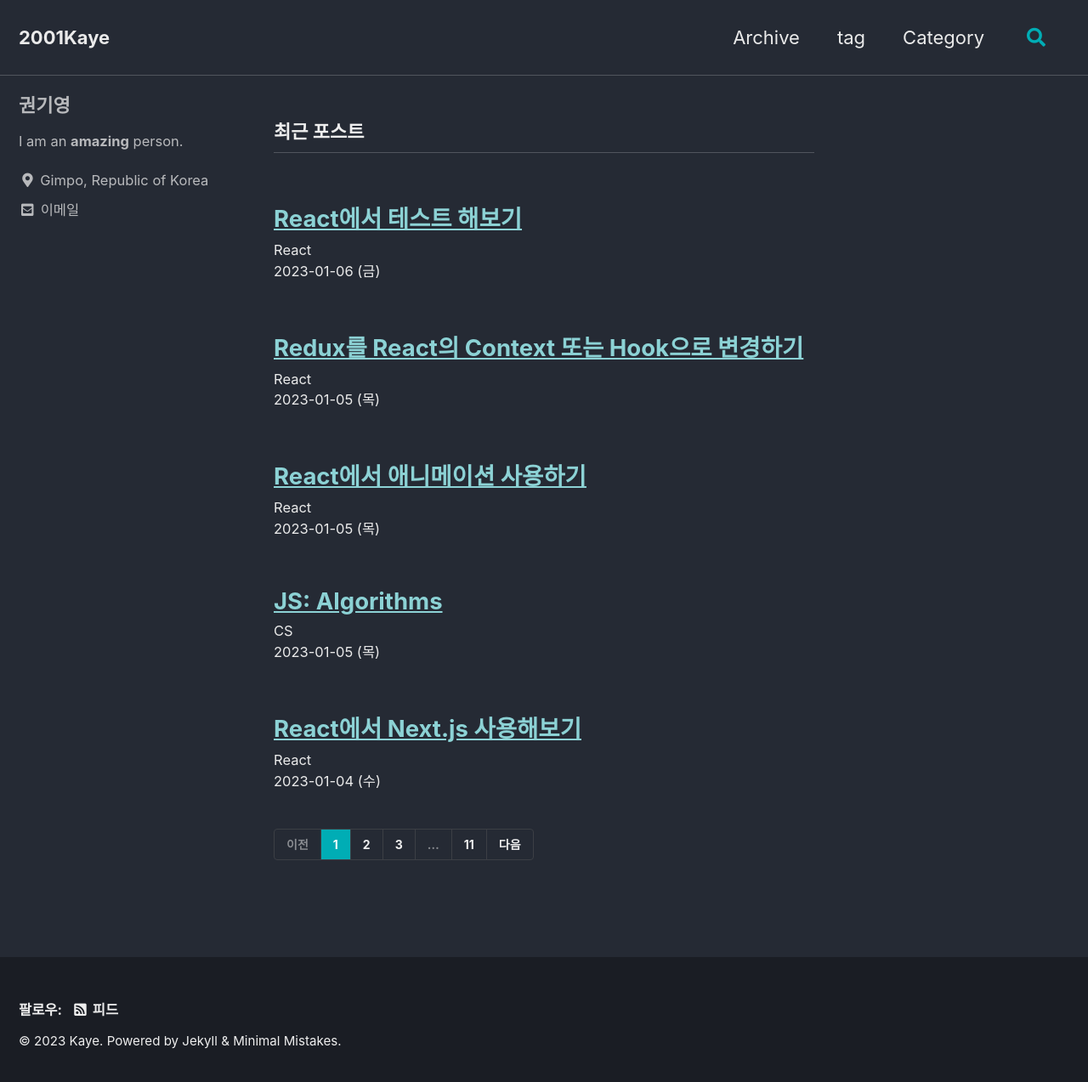
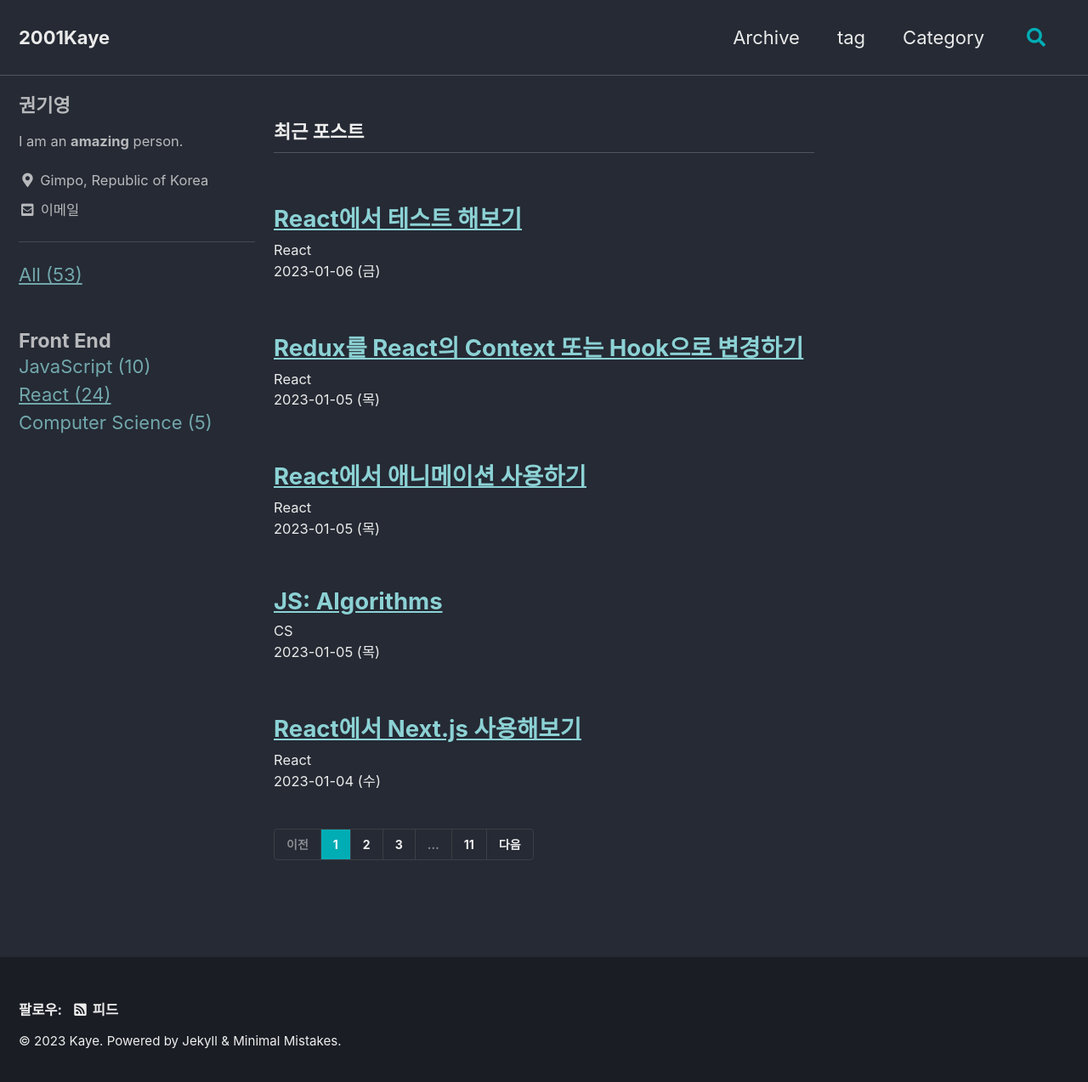
Before and after one commit to jhan117/jhan117.github.io, a Jekyll site: the page built from index.html, in a window 1280 px wide and 1281 px high. Shown: the top 1273 px of the window at 85% size. Built offline with Jekyll 4.4.1, drawn with Linux system fonts in a browser that asks for light colours; cached includes are drawn as plain includes; the list of posts is cut into pages by our own code.

Commit message:
Feat: 사이드바의 카테고리 목록 추가 및 React 카테고리 링크 추가

```diff
--- a/_includes/archive-single.html
+++ b/_includes/archive-single.html
@@ -38,13 +38,12 @@
     </h2>
     {% include page__meta.html type=include.type %}
     {% if post.categories %}
-      {% assign category = post.categories[0] %}
-      <p class="archive__item-footer" itemprop="category">
-        {{ category }}
+      <p class="archive__item-footer" itemprop="keywords">
+        {{ post.categories }}
       </p>
     {% endif %}
     {% if post.date %}
-      <p class="archive__item-footer" itemprop="date">
+      <p class="archive__item-footer" itemprop="dateCreated">
         {{ post.date | date: '%Y-%m-%d' }}
         {% assign day = post.date | date: '%w' | to_integer %}
         ({{- site.data.week[site.locale].week[day] -}})
--- /dev/null
+++ b/_includes/side-categories.html
@@ -0,0 +1,11 @@
+{% assign categories = site.categories %}
+
+<div>
+  <a href="/" style="display: block;">All ({{- site.posts.size -}})</a>
+  <h4>Front End</h4>
+  {% if categories %}
+    <a style="display: block;">JavaScript ({{- categories["JavaScript"].size -}})</a>
+    <a href="/react-posts/" style="display: block;">React ({{- categories["React"].size -}})</a>
+    <a style="display: block;">Computer Science ({{- categories["CS"].size -}})</a>
+  {% endif %}
+</div>
--- a/_includes/sidebar.html
+++ b/_includes/sidebar.html
@@ -15,5 +15,10 @@
       {% include nav_list nav=page.sidebar.nav %}
     {% endif %}
   {% endif %}
+
+  <hr/>
+
+  {% include side-categories.html %}
+
   </div>
 {% endif %}
```
Also changed, not shown: _layouts/react-posts.html (added, +20 -0 lines), _pages/react-archive.md (added, +6 -0 lines).
